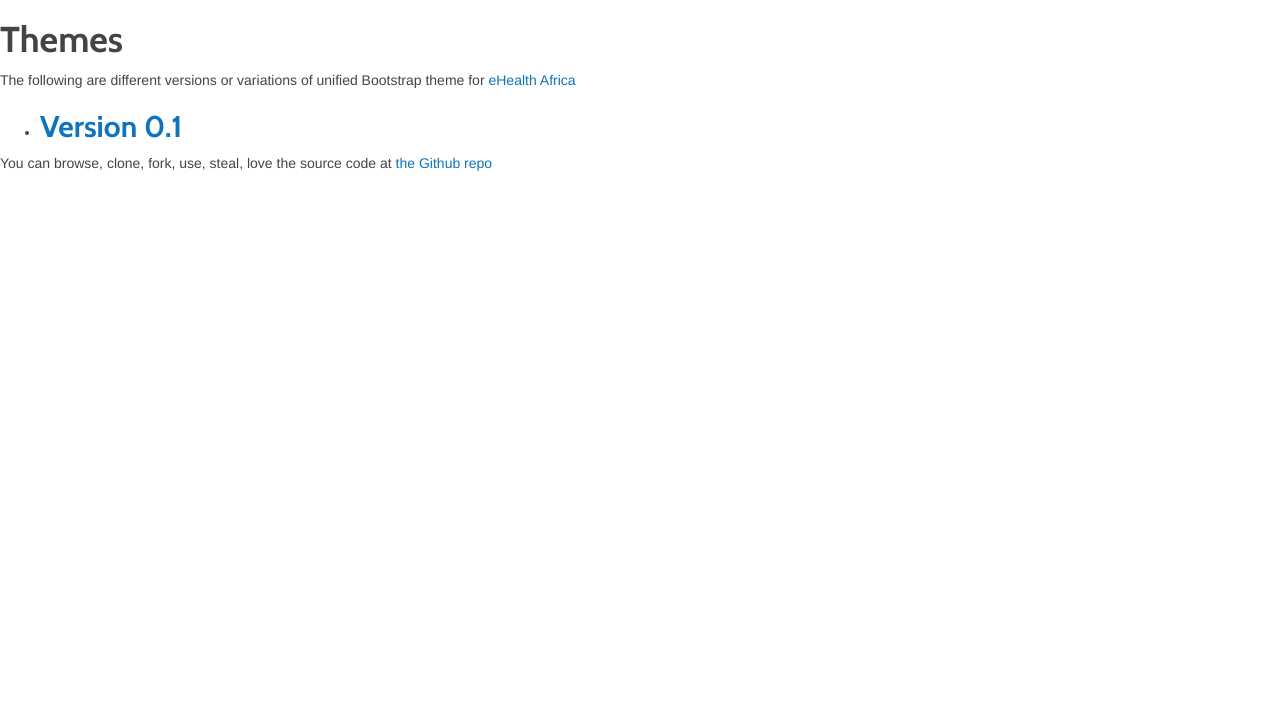
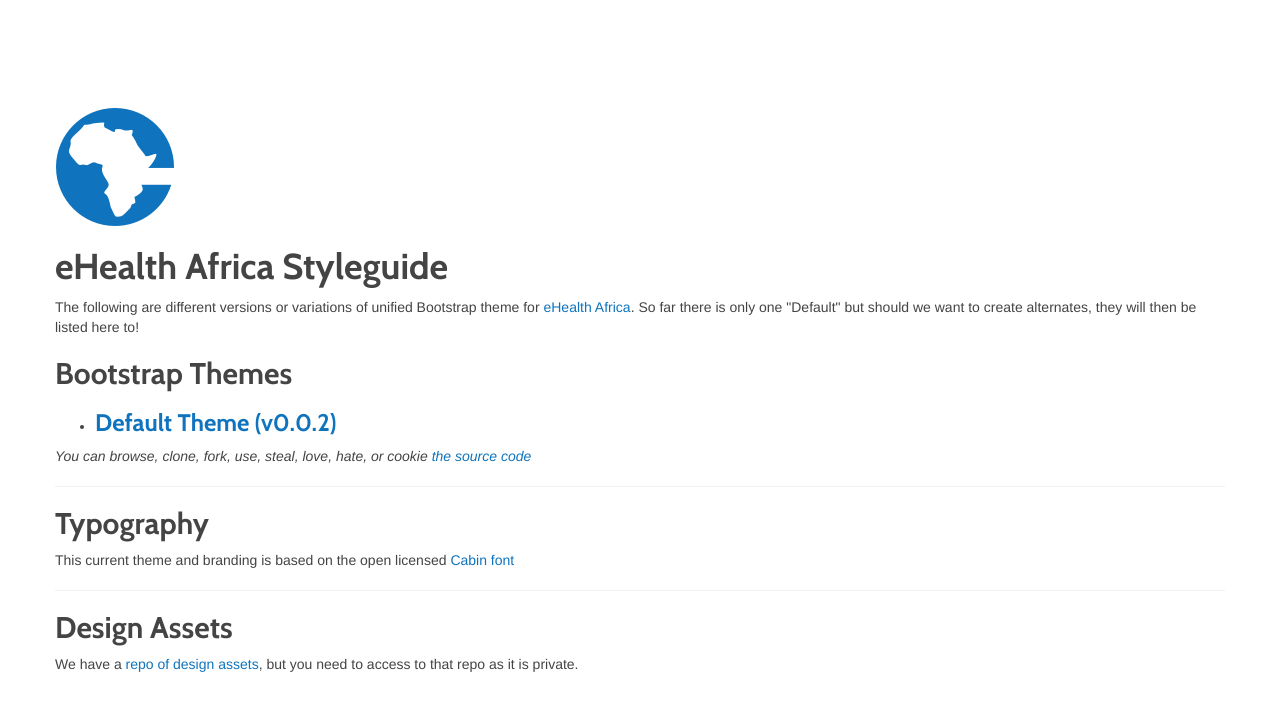
Before and after one commit to tlvince/ehealth-bootstrap, a Jekyll site: the page built from index.html, in a window 1280 px wide. Shown: the top 711 px of the page. Built offline with Jekyll 4.4.1, drawn with Linux system fonts in a browser that asks for light colours.

Commit message:
made things a little bit nicer and more organized

```diff
--- a/_config.yml
+++ b/_config.yml
@@ -15,13 +15,13 @@
 
 # Custom vars
 current_version:  3.3.1
-repo:             https://github.com/eHealthAfrica/ehealth-bootstrap-theme
+repo:             https://github.com/eHealthAfrica/ehealth-bootstrap
 
 twitter_username: ehealthafrica
 github_username:  ehealthafrica
 
-ehealth_versions: ["0.1", "0.2"]
-ehealth_theme_version: "0.1"
+ehealth_versions: ["default"]
+ehealth_theme_version: "default"
 ehealth_apps:     ["call-center", "sense", "journal", "dashboard"]
 
 # Build settings
--- a/_includes/head.html
+++ b/_includes/head.html
@@ -9,6 +9,9 @@
   <!-- Bootstrap theme -->
   <link href="/{{site.ehealth_theme_version}}/bootstrap-ehealth.css" rel="stylesheet">
 
+  <!-- Styleguide CSS -->
+  <link href="/css/styleguide.css" rel="stylesheet">
+
   <!-- HTML5 shim and Respond.js for IE8 support of HTML5 elements and media queries -->
   <!--[if lt IE 9]>
     <script src="/js/thirdparty/html5shiv.min.js"></script>
--- /dev/null
+++ b/css/styleguide.css
@@ -0,0 +1,3 @@
+body {
+    padding-top: 77px;
+}
--- a/0.1/index.html
+++ b/default/index.html
@@ -1,7 +1,7 @@
 ---
 layout: page
-title: Theme 0.1
-permalink: /0.1/
+title: Default Theme
+permalink: /default/
 ---
 
     {% include elements.html %}
--- a/index.html
+++ b/index.html
@@ -2,20 +2,41 @@
 layout: default
 ---
 
-<div class="home">
+<div class="container">
 
-  <h1 class="page-heading">Themes</h1>
+    <div class="row">
 
-  <p>The following are different versions or variations of unified Bootstrap theme for <a href="http://ehealthafrica.org" target="_blank">eHealth Africa</a></p>
+      <p>&nbsp;</p>
 
-  <ul class="post-list">
-    <li>
-      <h2>
-        <a class="post-link" href="/0.1/">Version 0.1</a>
-      </h2>
-    </li>
-  </ul>
+      <img src="images/app-ehealth.png">
 
-  <p>You can browse, clone, fork, use, steal, love the source code at <a href="{{site.repo}}">the Github repo</a></p>
+      <h1 class="page-heading">eHealth Africa Styleguide</h1>
+
+      <p>The following are different versions or variations of unified Bootstrap theme for <a href="http://ehealthafrica.org" target="_blank">eHealth Africa</a>. So far there is only one "Default" but should we want to create alternates, they will then be listed here to!</p>
+
+      <h2>Bootstrap Themes</h2>
+      <ul class="post-list">
+        <li>
+          <h3>
+            <a class="post-link" href="/default/">Default Theme (v0.0.2)</a>
+          </h3>
+        </li>
+      </ul>
+
+      <p><em>You can browse, clone, fork, use, steal, love, hate, or cookie <a href="{{site.repo}}">the source code</a></em></p>
+
+      <hr>
+
+      <h2>Typography</h2>
+
+      <p>This current theme and branding is based on the open licensed <a href="http://www.impallari.com/cabin/" target="_blank">Cabin font</a></p>
+
+      <hr>
+
+      <h2>Design Assets</h2>
+
+      <p>We have a <a href="https://github.com/eHealthAfrica/design">repo of design assets</a>, but you need to access to that repo as it is private.</p>
+
+    </div>
 
 </div>
```
Also changed, not shown: _includes/elements.html (+4 -4 lines), default/bootstrap-ehealth.css (renamed from 0.1/bootstrap-ehealth.css), default/bootstrap-ehealth.scss (renamed from 0.1/bootstrap-ehealth.scss), default/bootstrap.css (renamed from 0.1/bootstrap.css), default/bootstrap.scss (renamed from 0.1/bootstrap.scss), default/fonts.scss (renamed from 0.1/fonts.scss), default/variables.scss (renamed from 0.1/variables.scss), 4 other files.
